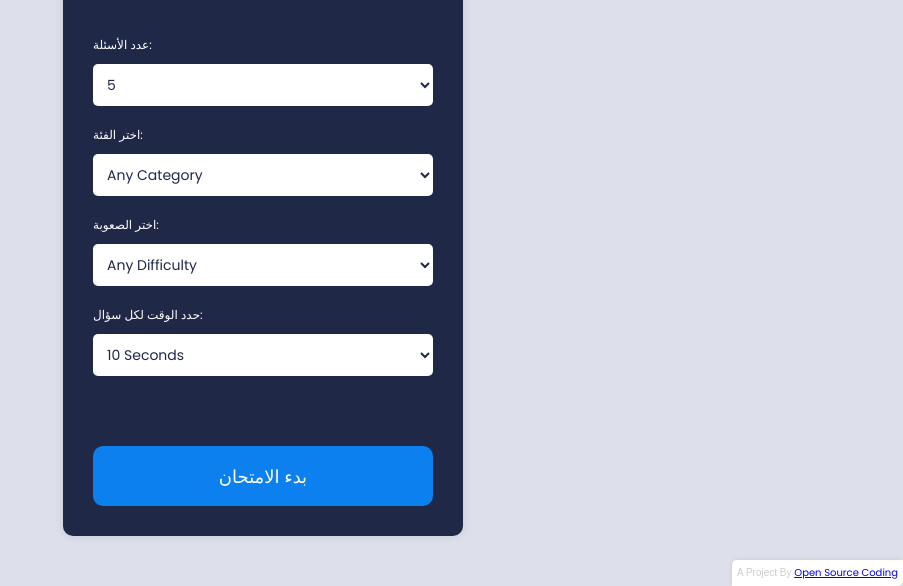
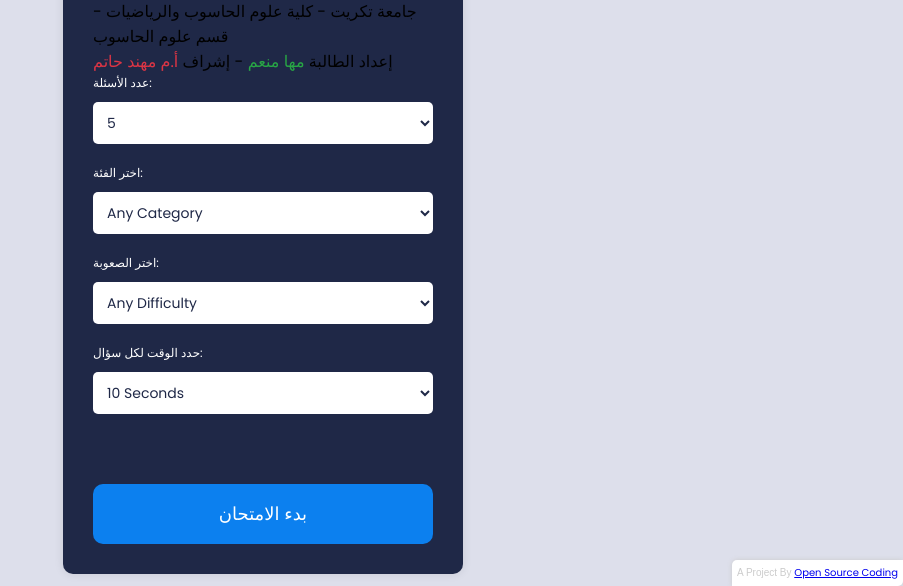
Before and after one commit to ahmedgold1999/exam, a plain HTML site: page index.html in a window 1280 px wide. Shown: the part 214-800 px from the top of the page, without its empty margins (377-1280 px from the left). Drawn offline with Linux system fonts and the light colour scheme.

Commit message:
Update index.html

```diff
--- a/index.html
+++ b/index.html
@@ -18,6 +18,7 @@
     <div class="container">
       <div class="start-screen">
         <h1 class="heading">منصة الاختبارات الالكترونية</h1>
+        <p class="sub-heading">جامعة تكريت - كلية علوم الحاسوب والرياضيات - قسم علوم الحاسوب<br>إعداد الطالبة <span style="color: #28a745;">مها منعم</span> - إشراف <span style="color: #dc3545;">أ.م مهند حاتم</span></p>
         <div class="settings">
           <label for="num-questions">عدد الأسئلة:</label>
           <select id="num-questions">
```
